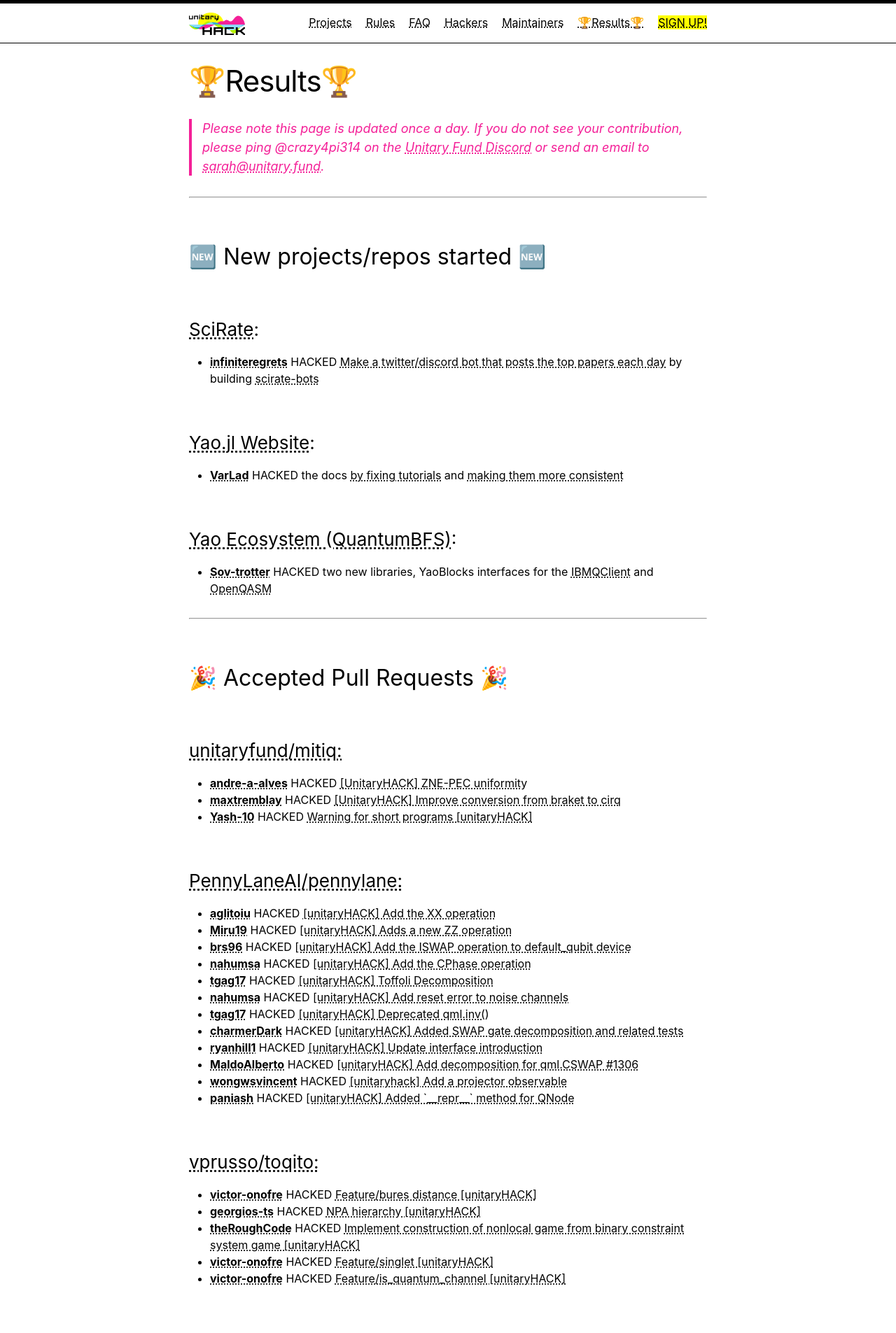
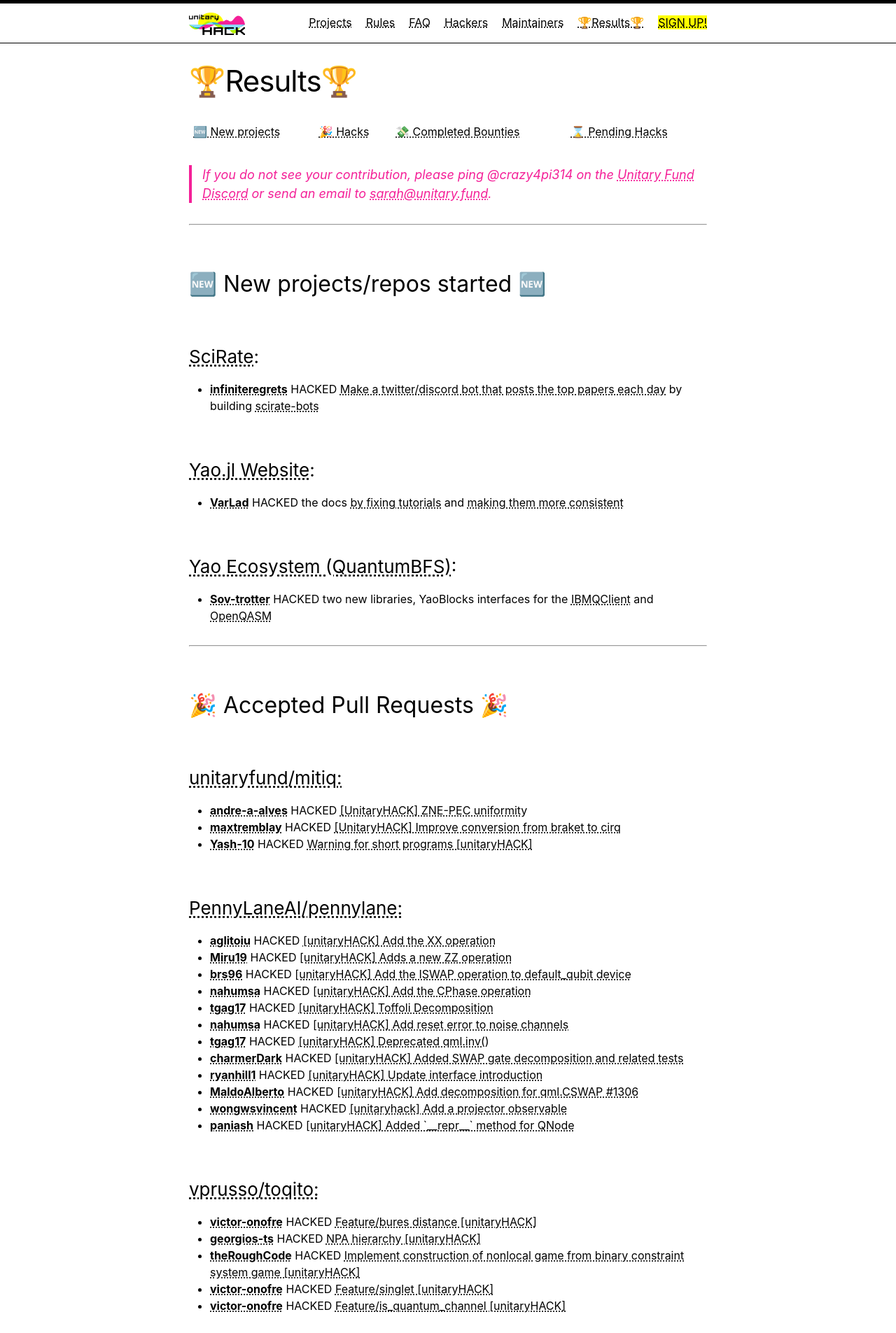
Before and after one commit to unitaryfund/unitaryhack2021, a Jekyll site: the page built from results.md, in a window 1280 px wide. Shown: the top 1905 px of the page at 70% size. Built offline with Jekyll 4.4.1, drawn with Linux system fonts in a browser that asks for light colours; some of the changed text lies outside the part shown.

Commit message:
Adding more results, tweaking the results page layout

```diff
--- a/_data/merged-prs.yaml
+++ b/_data/merged-prs.yaml
@@ -90,7 +90,7 @@
     user: pritamsinha2304
   - title: Templater upgrade [unitaryHACK]
     number: 105
-    user: stephendiadamo
+    user: andre-a-alves
   - title: '[UnitaryHACK] Implemented BB84.py'
     number: 106
     user: pritamsinha2304
--- a/results.md
+++ b/results.md
@@ -3,11 +3,28 @@
 title: 🏆Results🏆
 ---
 
-> Please note this page is updated once a day. If you do not see your contribution, please ping @crazy4pi314 on the [Unitary Fund Discord](http://discord.unitary.fund) or send an email to [sarah@unitary.fund](mailto:sarah@unitary.fund).
+<style type="text/css">
+.tg  {border-collapse:collapse;border-spacing:0;}
+.tg td{border-color:grey;border-style:none;border-width:1px;
+  overflow:hidden;padding:5px 5px;word-break:normal;}
+.tg .tg-sj11{!important;;font-size:medium; text-align:left;vertical-align:middle}
+</style>
+<table class="tg">
+<tbody>
+  <tr>
+    <td class="tg-sj11"><a href="#new-projects">🆕 New projects</a></td>
+    <td class="tg-sj11"><a href="#accepted-pulls">🎉 Hacks</a></td>
+    <td class="tg-sj11"><a href="#completed-bounties">💸 Completed Bounties</a></td>
+    <td class="tg-sj11"><a href="#pending-pull-requests">⌛ Pending Hacks</a></td>
+  </tr>
+</tbody>
+</table>
+
+> If you do not see your contribution, please ping @crazy4pi314 on the [Unitary Fund Discord](http://discord.unitary.fund) or send an email to [sarah@unitary.fund](mailto:sarah@unitary.fund).
 
 ---
 
-## 🆕 New projects/repos started 🆕
+<h2 id="new-projects">🆕 New projects/repos started 🆕</h2>
 
 ### [SciRate](https://github.com/scirate/scirate):
 - **[infiniteregrets](https://github.com/infiniteregrets)** HACKED [Make a twitter/discord bot that posts the top papers each day](https://github.com/scirate/scirate/issues/430) by building [scirate-bots](https://github.com/scirate/scirate-bots/pull/1)
@@ -19,7 +36,7 @@
 - **[Sov-trotter](https://github.com/Sov-trotter)** HACKED two new libraries, YaoBlocks interfaces for the [IBMQClient](https://github.com/QuantumBFS/YaoBlocksQobj.jl) and [OpenQASM](https://github.com/QuantumBFS/YaoBlocksQASM.jl)
 
 ---
-## 🎉 Accepted Pull Requests 🎉
+<h2 id="accepted-pulls">🎉 Accepted Pull Requests 🎉</h2>
 
 {% for member in site.data.merged-prs %}
   <h3><a href="https://github.com/{{ member.name }}">
@@ -36,7 +53,24 @@
 {% endfor %}
 
 ---
-## ⌛ Pending Pull Requests ⌛
+<h2 id="completed-bounties">💸 Completed Bounties 💸</h2>
+
+{% for member in site.data.closed-bounties %}
+  <h3><a href="https://github.com/{{ member.name }}">
+    {{ member.name }}:</a>
+  </h3>
+  <ul>
+  {% for pr in member.data %}
+    <li>
+      <strong><a href="https://github.com/{{ pr.user }}"> {{ pr.user }}</a></strong> CASHED IN
+      <a href="https://github.com/{{ member.name }}/issues/{{ pr.number }}"> {{ pr.title }}</a>
+    </li>
+    {% endfor %}
+  </ul>
+{% endfor %}
+
+---
+<h2 id="pending-pull-requests">⌛ Pending Pull Requests ⌛</h2>
 
 {% for member in site.data.open-prs %}
   <h3><a href="https://github.com/{{ member.name }}">
@@ -53,22 +87,11 @@
 {% endfor %}
 
 ---
-## 💸 Completed Bounties 💸
 
-{% for member in site.data.closed-bounties %}
-  <h3><a href="https://github.com/{{ member.name }}">
-    {{ member.name }}:
-  </a></h3>
-  <ul>
-  {% for issue in member.data %}
-    <li>
-      <a href="https://github.com/{{ member.name }}/issues/{{ issue.number }}"> {{ issue.title }}</a>
-    </li>
-  {% endfor %}
-  </ul>
-{% endfor %}
 
----
+<!--
+NB: Removing as the event is over
+ ---
 ## 💲 Open Bounties 💲
 
 {% for member in site.data.open-bounties %}
@@ -82,4 +105,4 @@
     </li>
   {% endfor %}
   </ul>
-{% endfor %}
+{% endfor %} -->
```
